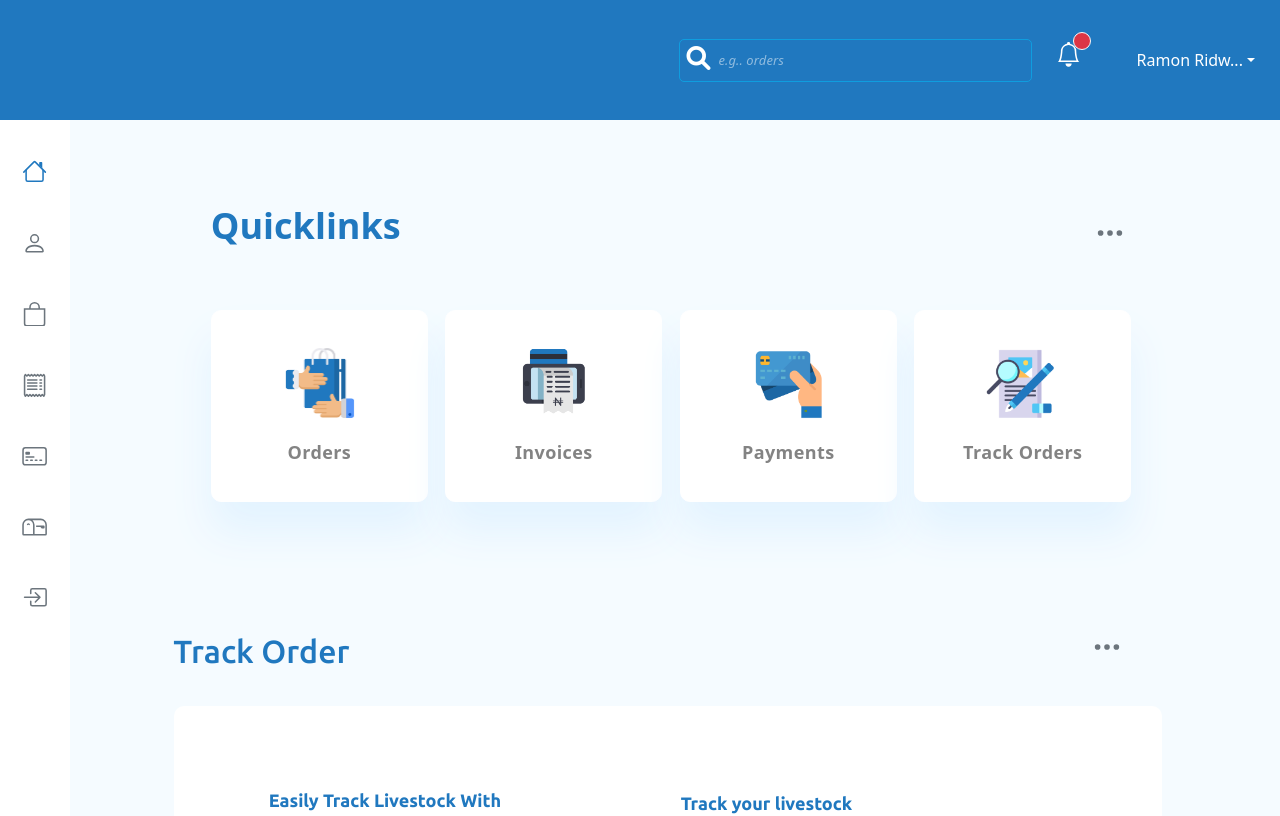
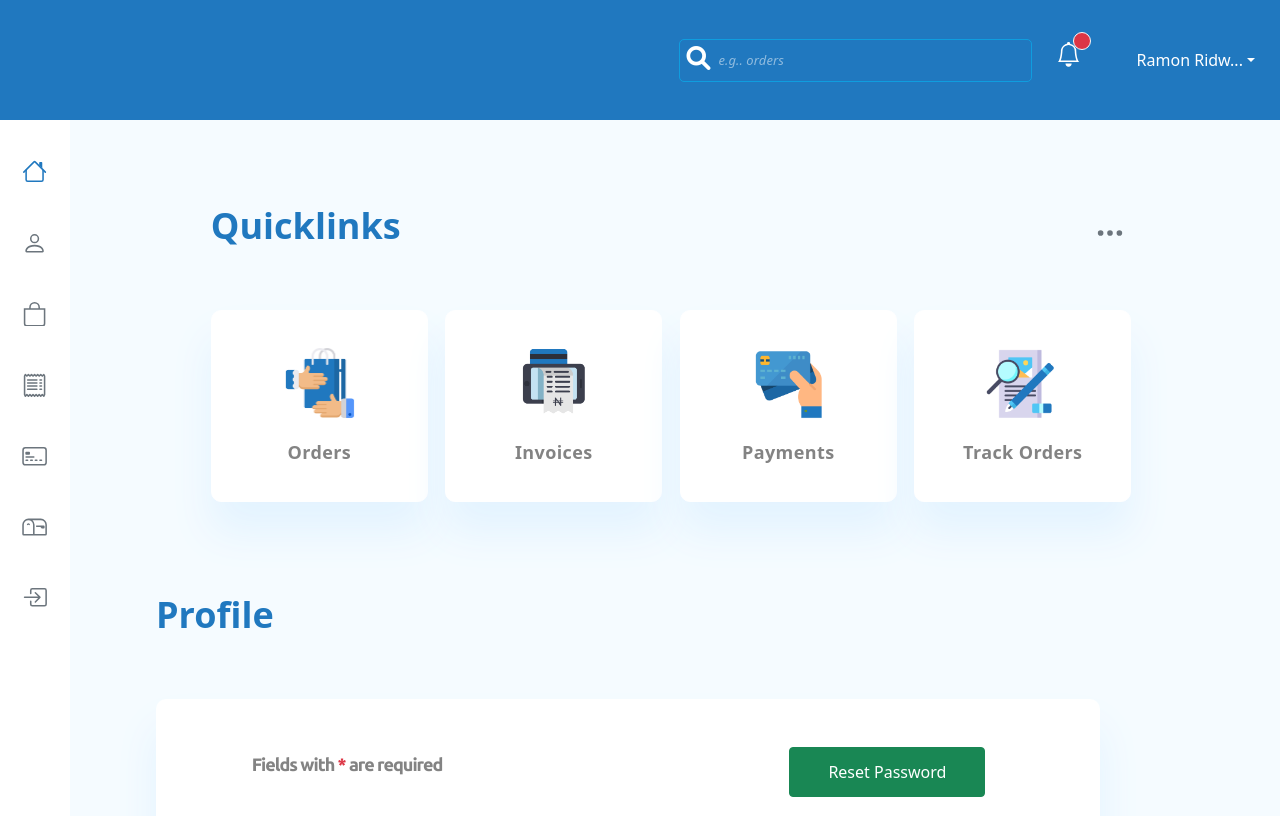
Before and after one commit to shariefzabi/project, a React (Create React App) app: page / in a window 1280 px wide. Shown: the top 816 px of the page. Built offline with nearby package versions, Linux system fonts and the light colour scheme.

Commit message:
Profile component created

```diff
--- a/src/modules/dashboard/dashboard.js
+++ b/src/modules/dashboard/dashboard.js
@@ -8,7 +8,7 @@ import Header from './components/header/Header';
 import Sidebar from './components/sidebar/sidebar';
 import Quicklinks from './components/overview/quicklinks/quicklinks';
 import TrackOrder from './components/overview/trackOrderSection/trackOrder';
-
+import Profile from './components/profile/Profile';
 
 
 
@@ -22,6 +22,7 @@ function Dashboard() {
         <Header></Header>
         <Sidebar></Sidebar>
         <Quicklinks></Quicklinks>
+        <Profile></Profile>
         <TrackOrder></TrackOrder>
 
     </div>);
```
